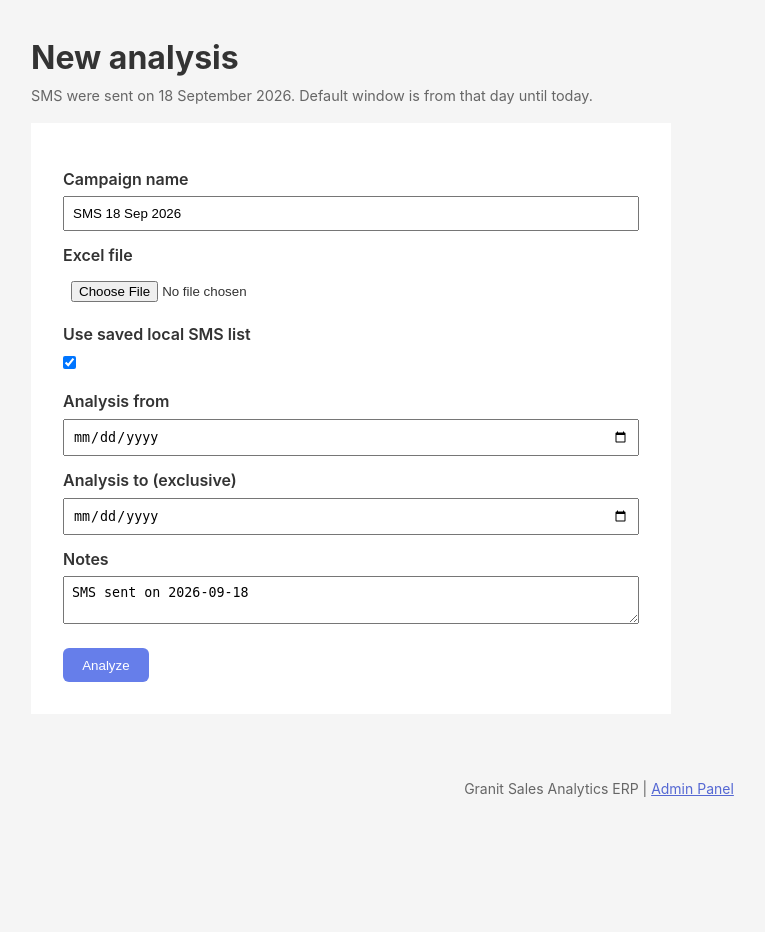
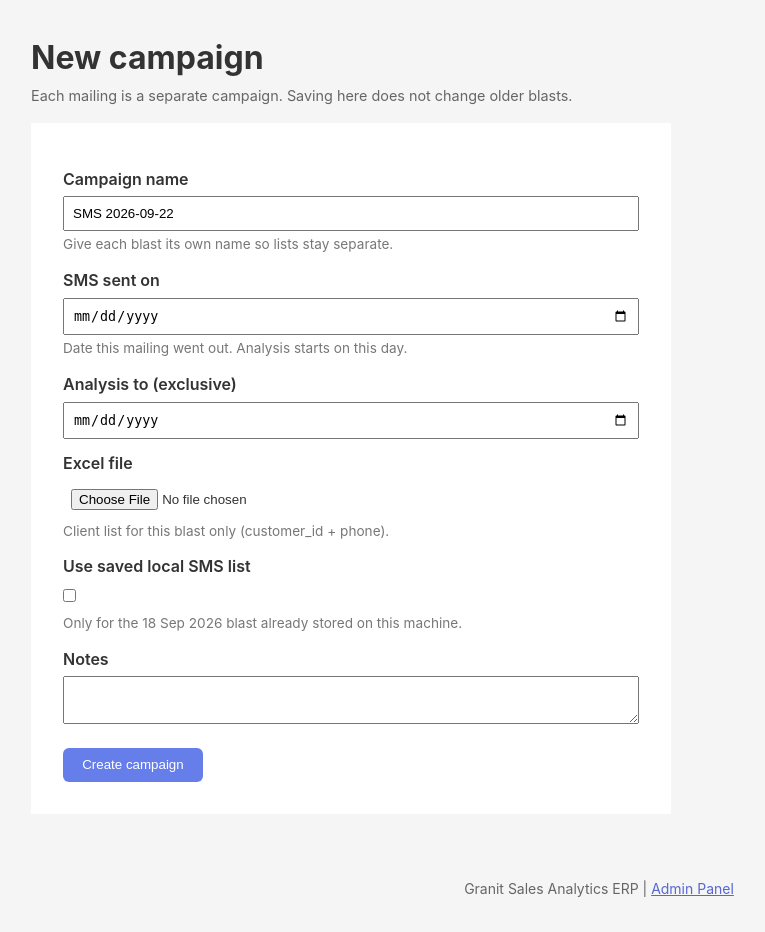
Before and after one commit to IvanBondarenkoIT/granit-sales-analytics-erp, a Django app: page /campaigns/new/ in a window 1280 px wide. Shown: the part 118-1050 px from the top of the page, without its empty margins (41-806 px from the left). Before the commit the page ends 915 px from the top, so only its background shows below. Run offline with Django 5.2, Linux system fonts and the light colour scheme; parts of the project's set-up code (start-up, migrations or seed data) failed here and were passed over.

Commit message:
feat: keep each SMS blast as its own campaign with send date
Co-authored-by: Cursor <cursoragent@cursor.com>

```diff
--- a/campaigns/admin.py
+++ b/campaigns/admin.py
@@ -4,9 +4,10 @@ from .models import Campaign, CampaignClient
 
 @admin.register(Campaign)
 class CampaignAdmin(admin.ModelAdmin):
-    list_display = ['name', 'created_at', 'total_clients', 'clients_with_sales', 'analysis_period_start', 'analysis_period_end']
+    list_display = ['name', 'sms_sent_on', 'created_at', 'total_clients', 'clients_with_sales', 'analysis_period_start', 'analysis_period_end']
     search_fields = ['name']
-    date_hierarchy = 'created_at'
+    list_filter = ['sms_sent_on']
+    date_hierarchy = 'sms_sent_on'
     ordering = ['-created_at']
 
 
--- a/campaigns/analysis.py
+++ b/campaigns/analysis.py
@@ -82,6 +82,7 @@ def analyze_rows(
     if to_update:
         CampaignClient.objects.bulk_update(to_update, ["had_sales", "sales_amount"], batch_size=1000)
 
+    campaign.sms_sent_on = campaign.sms_sent_on or date_from
     campaign.analysis_period_start = date_from
     campaign.analysis_period_end = date_to
     campaign.total_clients = len(rows)
@@ -96,14 +97,17 @@ def import_campaign_from_path(
     name: str,
     date_from: date,
     date_to: date,
+    sms_sent_on: date | None = None,
     notes: str = "",
 ) -> Campaign:
     path = Path(path)
     rows = parse_campaign_xlsx(path)
     if not rows:
         raise ValueError(_("Excel has no client rows"))
+    sent = sms_sent_on or date_from
     campaign = Campaign.objects.create(
         name=name,
+        sms_sent_on=sent,
         analysis_period_start=date_from,
         analysis_period_end=date_to,
         notes=notes,
--- a/campaigns/forms.py
+++ b/campaigns/forms.py
@@ -1,36 +1,44 @@
-from datetime import date, timedelta
+from datetime import date
 
 from django import forms
 from django.utils.translation import gettext_lazy as _
 
-from campaigns.analysis import DEFAULT_SMS_SENT_ON
-
 
 class CampaignUploadForm(forms.Form):
-    name = forms.CharField(label=_("Campaign name"), max_length=200)
-    excel_file = forms.FileField(label=_("Excel file"), required=False)
+    name = forms.CharField(
+        label=_("Campaign name"),
+        max_length=200,
+        help_text=_("Give each blast its own name so lists stay separate."),
+    )
+    sms_sent_on = forms.DateField(
+        label=_("SMS sent on"),
+        widget=forms.DateInput(attrs={"type": "date"}),
+        help_text=_("Date this mailing went out. Analysis starts on this day."),
+    )
+    date_to = forms.DateField(
+        label=_("Analysis to (exclusive)"),
+        initial=date.today,
+        widget=forms.DateInput(attrs={"type": "date"}),
+    )
+    excel_file = forms.FileField(
+        label=_("Excel file"),
+        required=False,
+        help_text=_("Client list for this blast only (customer_id + phone)."),
+    )
     use_local_file = forms.BooleanField(
         label=_("Use saved local SMS list"),
         required=False,
-        initial=True,
-    )
-    date_from = forms.DateField(
-        label=_("Analysis from"),
-        initial=DEFAULT_SMS_SENT_ON,
-        widget=forms.DateInput(attrs={"type": "date"}),
-    )
-    date_to = forms.DateField(
-        label=_("Analysis to (exclusive)"),
-        initial=date.today(),
-        widget=forms.DateInput(attrs={"type": "date"}),
+        initial=False,
+        help_text=_("Only for the 18 Sep 2026 blast already stored on this machine."),
     )
     notes = forms.CharField(label=_("Notes"), required=False, widget=forms.Textarea(attrs={"rows": 2}))
 
     def clean(self):
         cleaned = super().clean()
-        if cleaned.get("date_from") and cleaned.get("date_to"):
-            if cleaned["date_to"] <= cleaned["date_from"]:
-                raise forms.ValidationError(_("Analysis end must be after start."))
+        sent = cleaned.get("sms_sent_on")
+        date_to = cleaned.get("date_to")
+        if sent and date_to and date_to <= sent:
+            raise forms.ValidationError(_("Analysis end must be after the SMS send date."))
         if not cleaned.get("use_local_file") and not cleaned.get("excel_file"):
             raise forms.ValidationError(_("Upload an Excel file or use the saved local list."))
         return cleaned
--- a/campaigns/templates/campaigns/create.html
+++ b/campaigns/templates/campaigns/create.html
@@ -1,23 +1,24 @@
 {% extends "base.html" %}
 {% load i18n %}
 
-{% block title %}{% trans "New analysis" %}{% endblock %}
+{% block title %}{% trans "New campaign" %}{% endblock %}
 
 {% block extra_css %}
         form { background: #fff; padding: 2rem; max-width: 640px; }
         label { display: block; margin: 0.75rem 0 0.25rem; font-weight: 600; }
         input[type=text], input[type=date], textarea, input[type=file] { width: 100%; padding: 0.5rem; }
         .hint { color: #666; font-size: 0.9rem; margin-bottom: 1rem; }
+        .help { color: #777; font-size: 0.85rem; margin: 0.2rem 0 0; }
         .btn { margin-top: 1rem; background: #667eea; color: #fff; border: 0; padding: 0.6rem 1.2rem; border-radius: 6px; cursor: pointer; }
         .errors { color: #b91c1c; }
 {% endblock %}
 
 {% block content %}
 <div class="container">
-    <h1>{% trans "New analysis" %}</h1>
-    <p class="hint">{% trans "SMS were sent on 18 September 2026. Default window is from that day until today." %}</p>
+    <h1>{% trans "New campaign" %}</h1>
+    <p class="hint">{% trans "Each mailing is a separate campaign. Saving here does not change older blasts." %}</p>
     {% if local_file_exists %}
-    <p class="hint">{% trans "Saved local SMS list is available (not stored in git)." %}</p>
+    <p class="hint">{% trans "A local list for the 18 Sep 2026 blast is on this machine (not in git). Leave the checkbox off for a new list." %}</p>
     {% endif %}
     <form method="post" enctype="multipart/form-data">
         {% csrf_token %}
@@ -25,9 +26,10 @@
         {% for field in form %}
             <label for="{{ field.id_for_label }}">{{ field.label }}</label>
             {{ field }}
+            {% if field.help_text %}<p class="help">{{ field.help_text }}</p>{% endif %}
             {% if field.errors %}<div class="errors">{{ field.errors }}</div>{% endif %}
         {% endfor %}
-        <button class="btn" type="submit">{% trans "Analyze" %}</button>
+        <button class="btn" type="submit">{% trans "Create campaign" %}</button>
     </form>
 </div>
 {% endblock %}
--- a/campaigns/templates/campaigns/list.html
+++ b/campaigns/templates/campaigns/list.html
@@ -16,12 +16,13 @@
 <div class="container">
     <div class="page-head">
         <h1>{% trans "SMS Campaign Analysis" %}</h1>
-        <a class="btn" href="{% url 'campaign_create' %}">{% trans "New analysis" %}</a>
+        <a class="btn" href="{% url 'campaign_create' %}">{% trans "New campaign" %}</a>
     </div>
     {% if campaigns %}
     <table>
         <thead>
             <tr>
+                <th>{% trans "SMS sent on" %}</th>
                 <th>{% trans "Name" %}</th>
                 <th>{% trans "Period" %}</th>
                 <th>{% trans "Clients" %}</th>
@@ -31,6 +32,7 @@
         <tbody>
             {% for c in campaigns %}
             <tr>
+                <td>{{ c.sms_sent_on|default:"—" }}</td>
                 <td><a href="{% url 'campaign_detail' c.pk %}">{{ c.name }}</a></td>
                 <td>{{ c.analysis_period_start }} — {{ c.analysis_period_end }}</td>
                 <td>{{ c.total_clients }}</td>
--- a/campaigns/urls.py
+++ b/campaigns/urls.py
@@ -6,4 +6,5 @@ urlpatterns = [
     path("", views.campaign_list, name="campaign_list"),
     path("new/", views.campaign_create, name="campaign_create"),
     path("<int:pk>/", views.campaign_detail, name="campaign_detail"),
+    path("<int:pk>/reanalyze/", views.campaign_reanalyze, name="campaign_reanalyze"),
 ]
--- a/campaigns/views.py
+++ b/campaigns/views.py
@@ -1,14 +1,12 @@
+from datetime import date
+
 from django.contrib import messages
 from django.shortcuts import get_object_or_404, redirect, render
 from django.utils.translation import gettext as _
+from django.views.decorators.http import require_POST
 
-from campaigns.analysis import (
-    DEFAULT_SMS_SENT_ON,
-    LOCAL_SMS_XLSX,
-    analyze_rows,
-    import_campaign_from_path,
-)
-from campaigns.excel import parse_campaign_xlsx
+from campaigns.analysis import LOCAL_SMS_XLSX, analyze_rows, import_campaign_from_path
+from campaigns.excel import CampaignRow, parse_campaign_xlsx
 from campaigns.forms import CampaignUploadForm
 from campaigns.models import Campaign, CampaignClient
 
@@ -22,41 +20,40 @@ def campaign_create(request):
     if request.method == "POST":
         form = CampaignUploadForm(request.POST, request.FILES)
         if form.is_valid():
+            sent = form.cleaned_data["sms_sent_on"]
+            date_to = form.cleaned_data["date_to"]
+            notes = form.cleaned_data["notes"]
             try:
                 if form.cleaned_data["use_local_file"] and LOCAL_SMS_XLSX.is_file():
                     campaign = import_campaign_from_path(
                         LOCAL_SMS_XLSX,
                         name=form.cleaned_data["name"],
-                        date_from=form.cleaned_data["date_from"],
-                        date_to=form.cleaned_data["date_to"],
-                        notes=form.cleaned_data["notes"]
-                        or _("SMS sent on %(date)s") % {"date": DEFAULT_SMS_SENT_ON.isoformat()},
+                        date_from=sent,
+                        date_to=date_to,
+                        sms_sent_on=sent,
+                        notes=notes,
                     )
                 else:
                     upload = form.cleaned_data["excel_file"]
                     rows = parse_campaign_xlsx(upload)
                     campaign = Campaign.objects.create(
                         name=form.cleaned_data["name"],
-                        notes=form.cleaned_data["notes"],
+                        sms_sent_on=sent,
+                        notes=notes,
                     )
                     if upload:
                         campaign.uploaded_file.save(upload.name, upload, save=True)
-                    campaign = analyze_rows(
-                        campaign,
-                        rows,
-                        form.cleaned_data["date_from"],
-                        form.cleaned_data["date_to"],
-                    )
+                    campaign = analyze_rows(campaign, rows, sent, date_to)
             except Exception as exc:
                 messages.error(request, str(exc))
             else:
-                messages.success(request, _("Campaign analyzed."))
+                messages.success(request, _("New campaign saved separately from previous blasts."))
                 return redirect("campaign_detail", pk=campaign.pk)
     else:
         form = CampaignUploadForm(
             initial={
-                "name": _("SMS 18 Sep 2026"),
-                "notes": _("SMS sent on %(date)s") % {"date": DEFAULT_SMS_SENT_ON.isoformat()},
+                "name": _("SMS %(date)s") % {"date": date.today().isoformat()},
+                "sms_sent_on": date.today(),
             }
         )
     return render(
@@ -88,5 +85,28 @@ def campaign_detail(request, pk: int):
             "rate": rate,
             "not_bought": campaign.total_clients - campaign.clients_with_sales,
             "unmatched": CampaignClient.objects.filter(campaign=campaign, client__isnull=True).count(),
+            "today": date.today(),
         },
     )
+
+
+@require_POST
+def campaign_reanalyze(request, pk: int):
+    campaign = get_object_or_404(Campaign, pk=pk)
+    raw_to = request.POST.get("date_to")
+    try:
+        date_to = date.fromisoformat(raw_to) if raw_to else date.today()
+    except ValueError:
+        messages.error(request, _("Invalid end date."))
+        return redirect("campaign_detail", pk=campaign.pk)
+    sent = campaign.sms_sent_on or campaign.analysis_period_start
+    if not sent or date_to <= sent:
+        messages.error(request, _("Analysis end must be after the SMS send date."))
+        return redirect("campaign_detail", pk=campaign.pk)
+    typed = [
+        CampaignRow(granit_client_id=item.granit_client_id, phone=item.phone)
+        for item in campaign.campaign_clients.all()
+    ]
+    analyze_rows(campaign, typed, sent, date_to)
+    messages.success(request, _("This campaign was recalculated. Other blasts were not changed."))
+    return redirect("campaign_detail", pk=campaign.pk)
```
Also changed, not shown: campaigns/management/commands/import_sms_campaign.py (+11 -9 lines), campaigns/models.py (+10 -3 lines), campaigns/templates/campaigns/detail.html (+8 -2 lines), README.md, campaigns/migrations/0002_campaign_sms_sent_on.py (added), locale/en/LC_MESSAGES/django.po, locale/ru/LC_MESSAGES/django.po, 2 other files.
